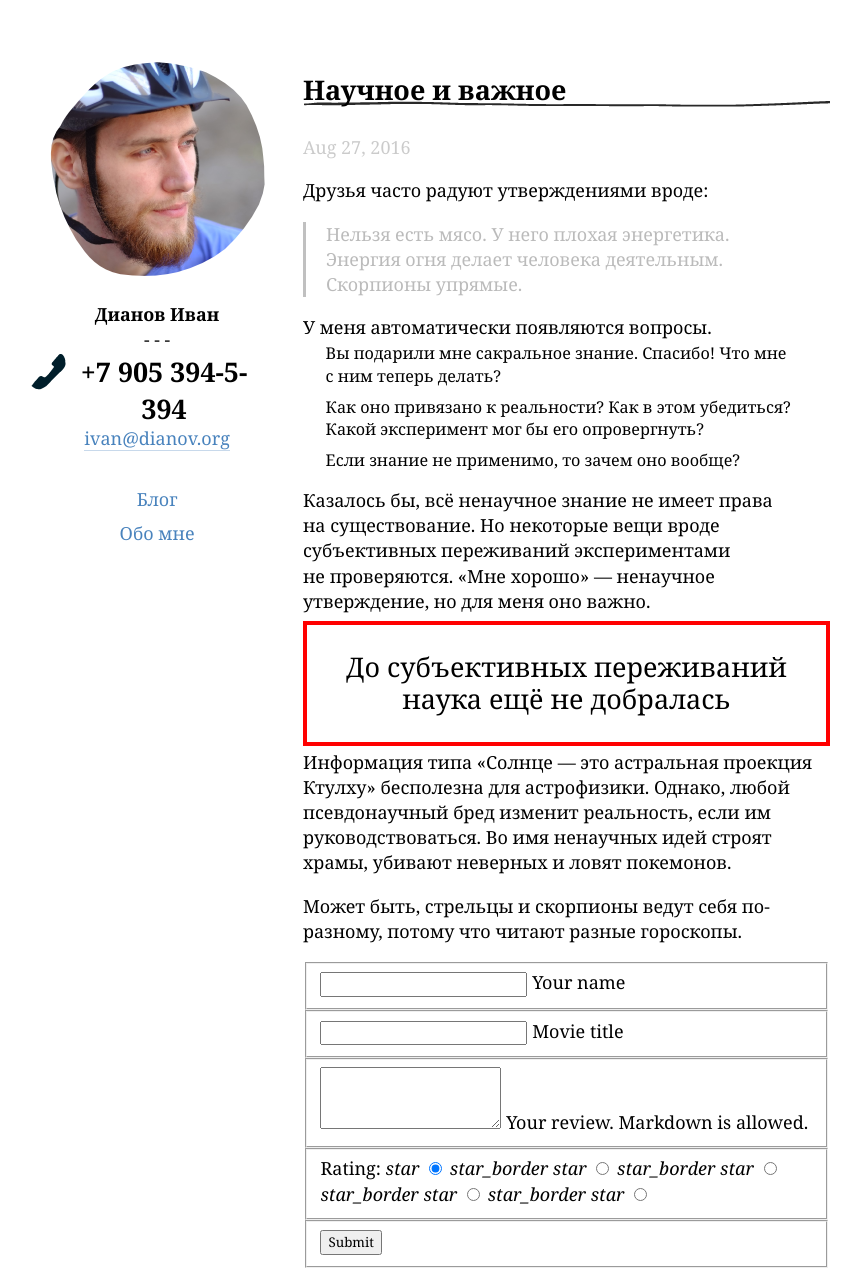
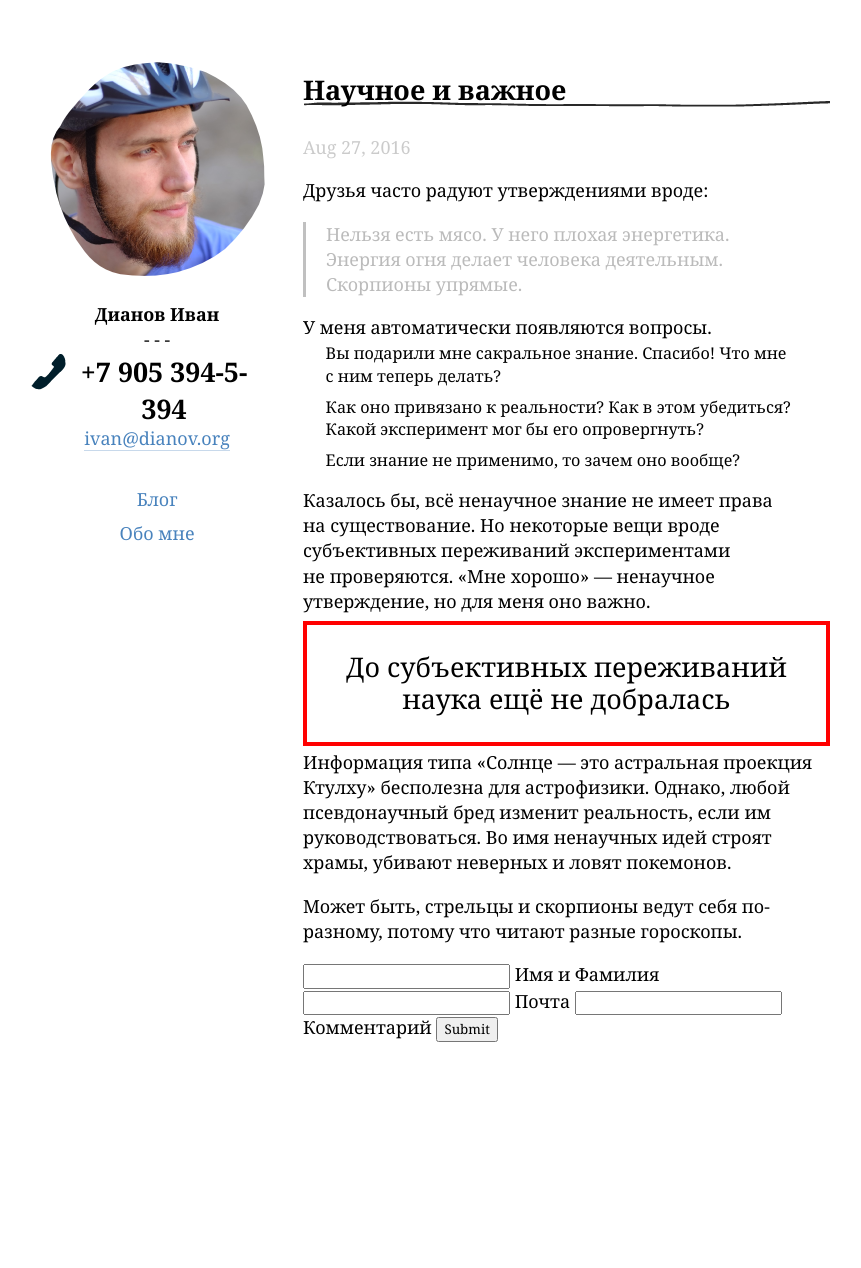
Before and after one commit to illus0r/dianov.org, a Jekyll site: the page built from _posts/2016-08-27-scientific-knowledge.md, in a window 1280 px wide. Shown: the whole page, without its empty margins (210-1071 px from the left). Built offline with Jekyll 4.4.1, drawn with Linux system fonts in a browser that asks for light colours; after the commit the page ends 1042 px from its top, so only the background shows below that.

Commit message:
Updated comments.html

```diff
--- a/_includes/comments.html
+++ b/_includes/comments.html
@@ -1,69 +1,11 @@
 <form method="POST" action="https://api.staticman.net/v1/entry/illus0r/dianov.org/gh-pages">
-  <div class="form__spinner mdl-spinner mdl-spinner--single-color mdl-js-spinner is-active"></div>
-  <fieldset class="field-group">
-    <div class="mdl-textfield mdl-js-textfield mdl-textfield--floating-label">
-      <input class="mdl-textfield__input" type="text" id="movie-form[name]" name="fields[name]"/>
-      <label class="mdl-textfield__label" for="movie-form[name]">Your name</label>
-    </div>
-  </fieldset>
-
-  <fieldset class="field-group" style="display: none">
-    <div class="mdl-textfield mdl-js-textfield mdl-textfield--floating-label">
-      <input class="mdl-textfield__input" type="text" id="movie-form[address]" name="fields[address]"/>
-      <label class="mdl-textfield__label" for="movie-form[address]">Address</label>
-    </div>
-  </fieldset>
-
-  <fieldset class="field-group">
-    <div class="mdl-textfield mdl-js-textfield mdl-textfield--floating-label">
-      <input class="mdl-textfield__input" type="text" id="movie-form[title]" name="fields[title]"/>
-      <label class="mdl-textfield__label" for="movie-form[title]">Movie title</label>
-    </div>
-  </fieldset>
-
-  <fieldset class="field-group">
-    <div class="mdl-textfield mdl-textfield--floating-label mdl-js-textfield">
-      <textarea class="mdl-textfield__input" name="fields[description]" type="text" rows= "3" id="movie-form[description]"></textarea>
-      <label class="mdl-textfield__label" for="movie-form[description]">Your review. Markdown is allowed.</label>
-    </div>
-  </fieldset>
-
-  <fieldset class="field-group rating-select">
-    <span>Rating:</span>
-    <!-- Rating stars -->
-    <label class="rating-radio-label" for="movie-form[star-1]">
-      <i class="material-icons rating-star rating-radio-star--on">star</i>
-    </label>
-    <input class="rating-radio" type="radio" value="1" name="fields[rating]" id="movie-form[star-1]" checked>
-
-    <label class="rating-radio-label" for="movie-form[star-2]">
-      <i class="material-icons rating-star rating-radio-star--off">star_border</i>
-      <i class="material-icons rating-star rating-radio-star--on">star</i>
-    </label>
-    <input class="rating-radio" type="radio" value="2" name="fields[rating]" id="movie-form[star-2]">
-
-    <label class="rating-radio-label" for="movie-form[star-3]">
-      <i class="material-icons rating-star rating-radio-star--off">star_border</i>
-      <i class="material-icons rating-star rating-radio-star--on">star</i>
-    </label>
-    <input class="rating-radio" type="radio" value="3" name="fields[rating]" id="movie-form[star-3]">
-
-    <label class="rating-radio-label" for="movie-form[star-4]">
-      <i class="material-icons rating-star rating-radio-star--off">star_border</i>
-      <i class="material-icons rating-star rating-radio-star--on">star</i>
-    </label>
-    <input class="rating-radio" type="radio" value="4" name="fields[rating]" id="movie-form[star-4]">
-
-    <label class="rating-radio-label" for="movie-form[star-5]">
-      <i class="material-icons rating-star rating-radio-star--off">star_border</i>
-      <i class="material-icons rating-star rating-radio-star--on">star</i>
-    </label>
-    <input class="rating-radio" type="radio" value="5" name="fields[rating]" id="movie-form[star-5]">
-  </fieldset>
-
-  <fieldset class="field-group">
-    <button class="mdl-button mdl-js-button mdl-button--raised mdl-button--colored">
-      Submit
-    </button>
-  </fieldset>
+  <input class="mdl-textfield__input" type="text" id="movie-form[name]" name="fields[name]"/>
+  <label class="mdl-textfield__label" for="movie-form[name]">Имя и Фамилия</label>
+  <input class="mdl-textfield__input" type="text" id="movie-form[email]" name="fields[email]"/>
+  <label class="mdl-textfield__label" for="movie-form[email]">Почта</label>
+  <input class="mdl-textfield__input" type="text" id="movie-form[message]" name="fields[message]"/>
+  <label class="mdl-textfield__label" for="movie-form[message]">Комментарий</label>
+  <button class="mdl-button mdl-js-button mdl-button--raised mdl-button--colored">
+    Submit
+  </button>
 </form>
```
